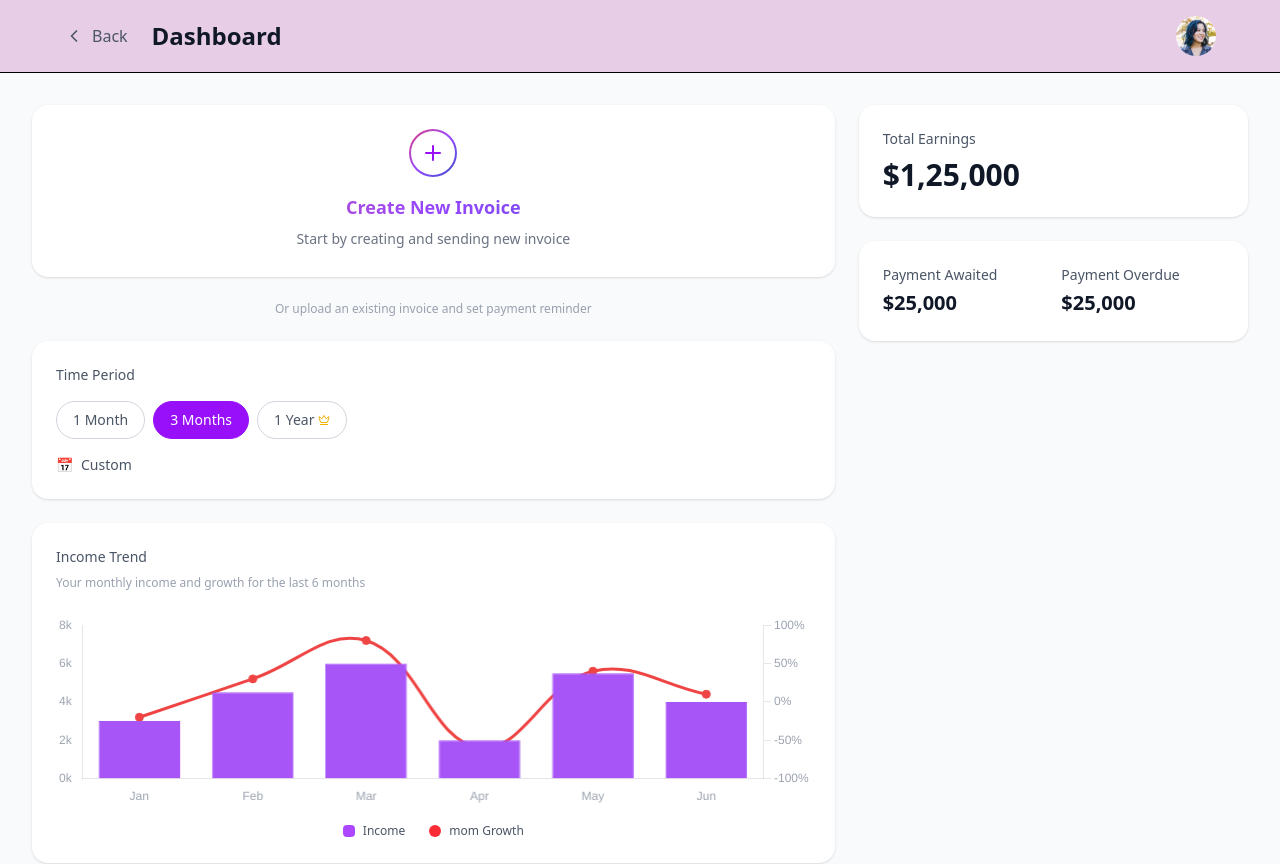
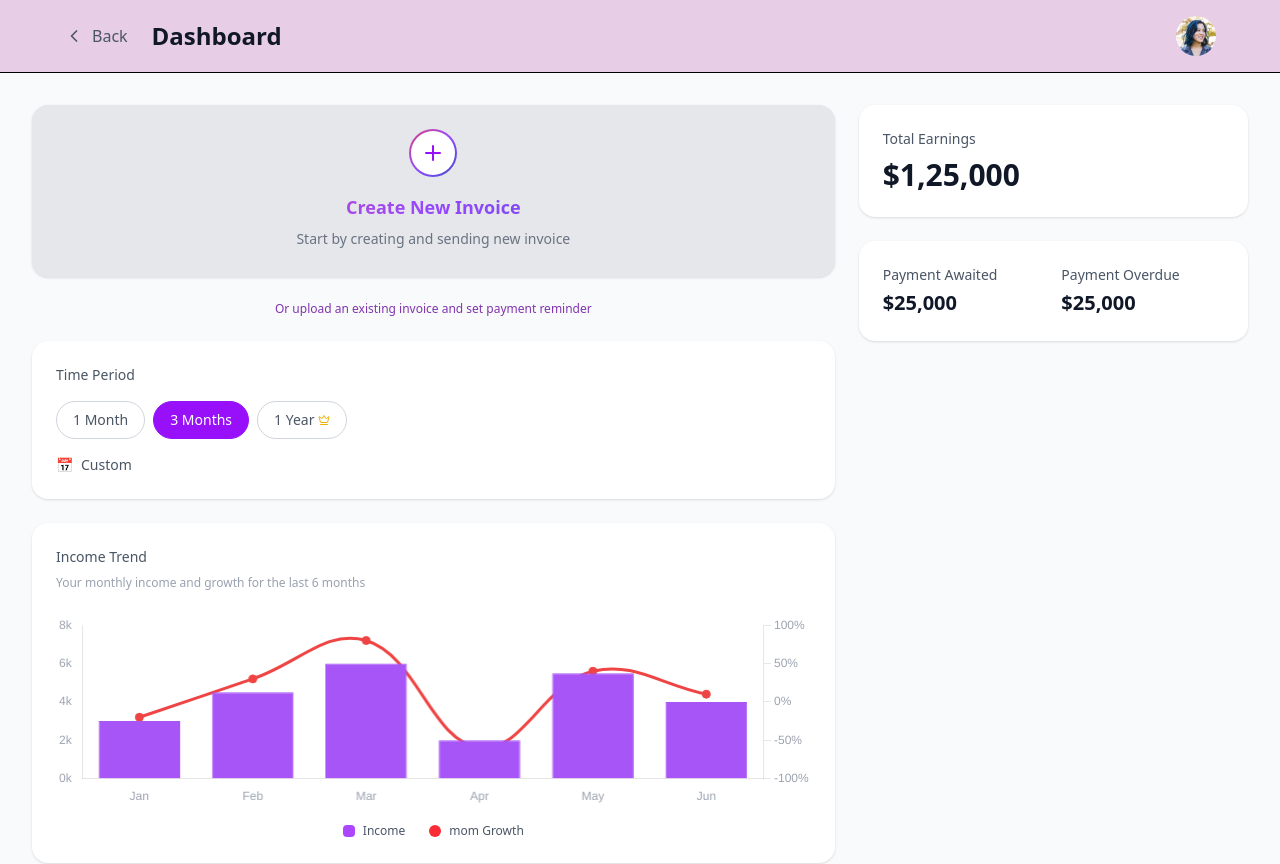
Before and after one commit to HarshithKDev/sparkonomy, a React (Vite) app: page / in a window 1280 px wide. Shown: the top 864 px of the page. Built offline with nearby package versions, Linux system fonts and the light colour scheme.

Commit message:
update text

```diff
--- a/src/InvoiceDashboard.jsx
+++ b/src/InvoiceDashboard.jsx
@@ -159,8 +159,8 @@ const InvoiceDashboard = () => {
       {/* Mobile Header */}
       <div className="lg:hidden px-4 py-3 flex items-center justify-between border-b" style={{ backgroundColor: '#e7cde6' }}>
         <div className="flex items-center">
-          <ChevronLeft className="w-5 h-5 text-gray-600" />
-          <span className="ml-2 text-gray-600 text-sm">Back</span>
+          <ChevronLeft className="w-5 h-5 text-black" />
+          <span className="ml-2 text-black text-sm">Back</span>
         </div>
         <h1 className="font-semibold text-gray-900">Dashboard</h1>
         <div className="w-8 h-8 bg-white rounded-full flex items-center justify-center overflow-hidden">
@@ -187,7 +187,7 @@ const InvoiceDashboard = () => {
           {/* Left Column - Main Content */}
           <div className="lg:col-span-2 space-y-6">
             {/* Create New Invoice Card */}
-            <div className="bg-white rounded-2xl p-6 shadow-sm">
+            <div className="bg-gray-200 rounded-2xl p-6 shadow-sm">
               <div className="text-center">
                 {/* Gradient Border for Plus Icon */}
                 <div className="w-12 h-12 p-[2px] rounded-full flex items-center justify-center mx-auto mb-4 bg-gradient-to-br from-[#DD2A7B] via-[#9747FF] to-[#334CCA]">
@@ -201,7 +201,7 @@ const InvoiceDashboard = () => {
             </div>
 
             {/* Moved text */}
-            <p className="text-center text-xs text-gray-400">Or upload an existing invoice and set payment reminder</p>
+            <p className="text-center text-xs text-[#8134AF]">Or upload an existing invoice and set payment reminder</p>
 
             {/* Time Period Selection */}
             <div className="bg-white rounded-2xl p-6 shadow-sm">
```
